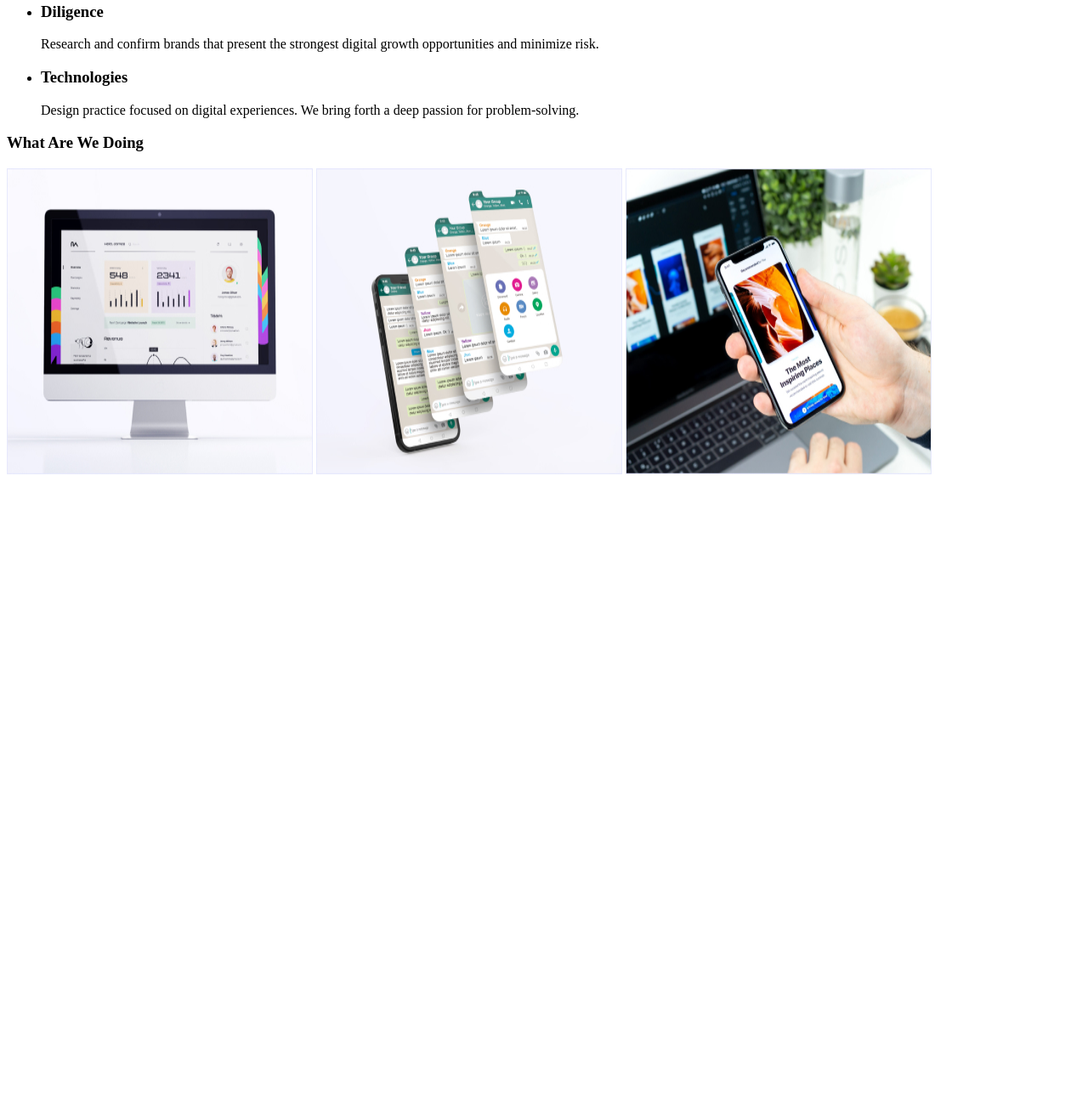
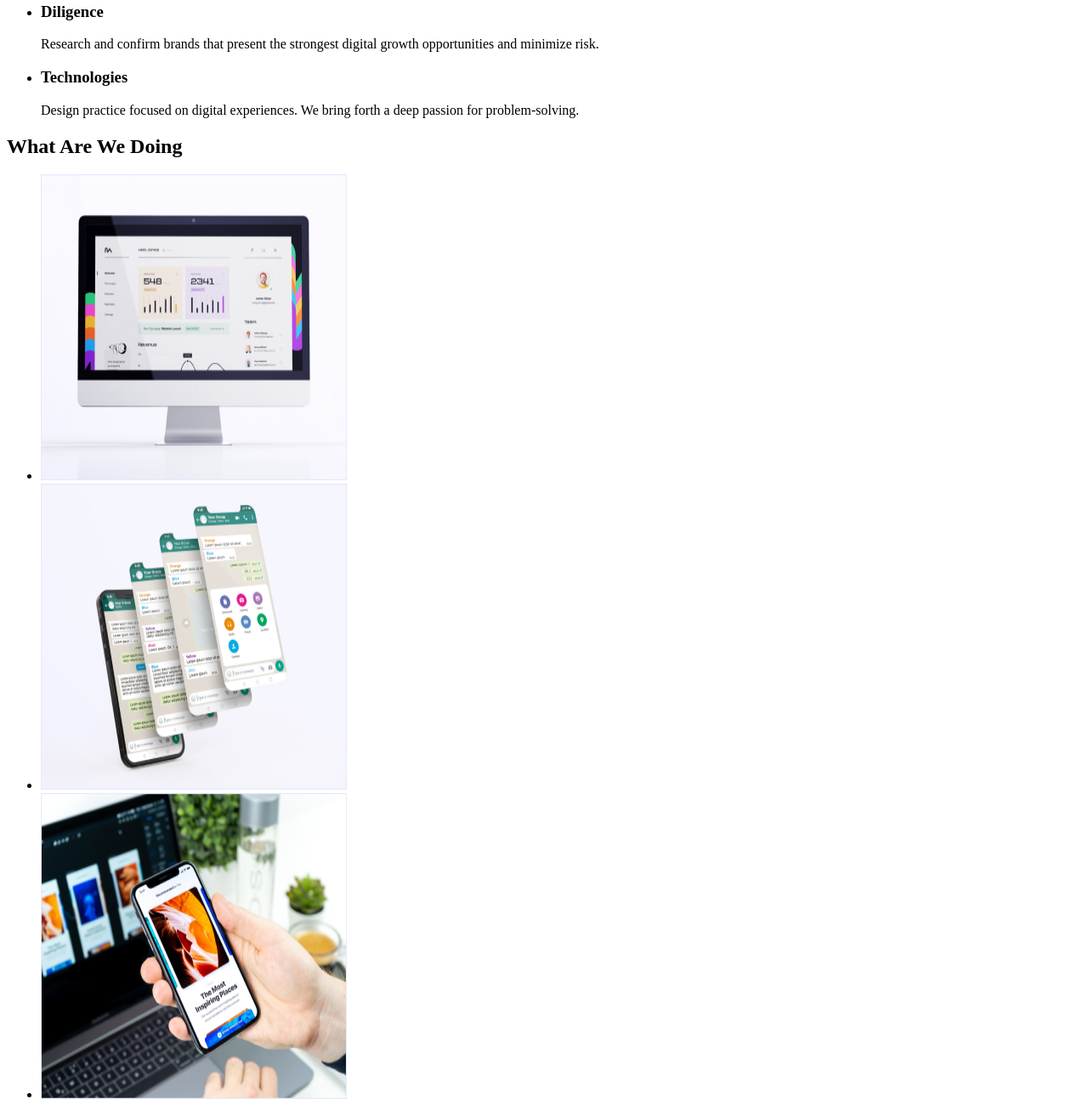
Before and after one commit to rlmgtr/goit-markup-hw-01, a plain HTML site: page index.html in a window 1280 px wide. Shown: the part 455-1768 px from the top of the page at 85% size. Before the commit the page ends 1025 px from the top, so only its background shows below. Drawn offline with Linux system fonts and the light colour scheme.

Commit message:
sec 3
added ul li

```diff
--- a/index.html
+++ b/index.html
@@ -65,25 +65,33 @@
       </section>
       <!-- this is section 3-->
       <section>
-        <h3>What Are We Doing</h3>
+        <h2>What Are We Doing</h2>
+        <ul>
+          <li>
             <img
               src="./images/img1.jpg"
               alt="Web Solutions"
               width="360"
               height="360"
             />
+          </li>
+          <li>
             <img
               src="./images/img2.jpg"
               alt="Mobile Efficiency"
               width="360"
               height="360"
             />
+          </li>
+          <li>
             <img
               src="./images/img3.jpg"
               alt="Mobile Solution"
               width="360"
               height="360"
             />
+          </li>
+        </ul>
       </section>
       <!-- this is section 4-->
       <section></section>
```
Lines whose indentation alone changed are shown as unchanged.
